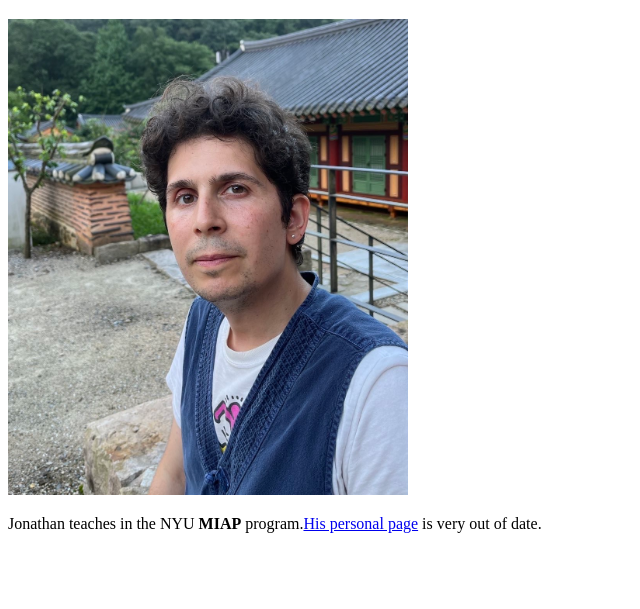
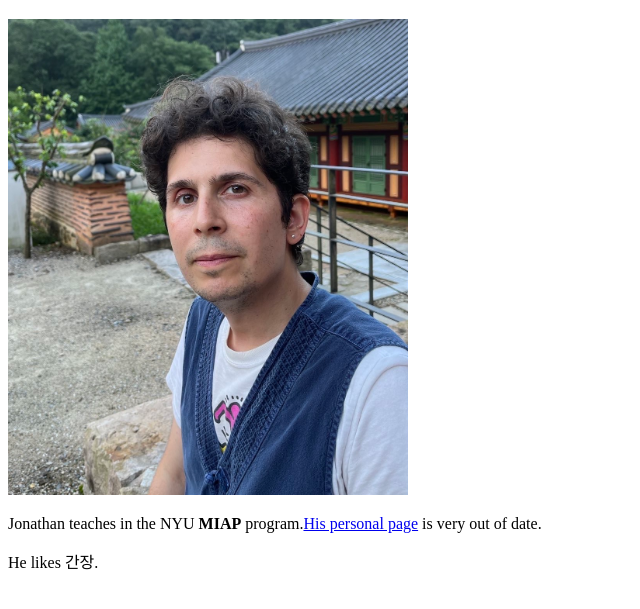
Before and after one commit to jmf-nyu/personal_page2, a plain HTML site: page index.html in a window 1280 px wide. Shown: the part 61-670 px from the top of the page, without its empty margins (0-640 px from the left). Drawn offline with Linux system fonts and the light colour scheme.

Commit message:
Update index.html -- added Korean

```diff
--- a/index.html
+++ b/index.html
@@ -8,5 +8,6 @@
     <h1>Bio</h1>
     <img src="IMG_6642.JPG" alt="Picture of Jonathan" style="width:400px">
     <p>Jonathan teaches in the NYU <strong>MIAP</strong> program.<a href="https://www.farbowitz.com">His personal page</a> is very out of date.</p>
+    <p>He likes 간장.</p>
   </body>
 </html>
```
